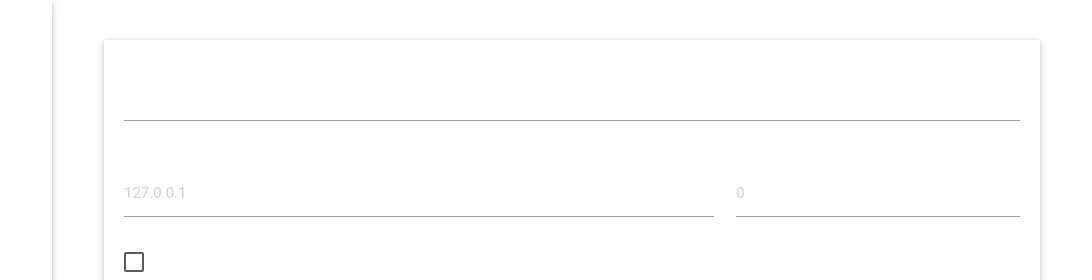
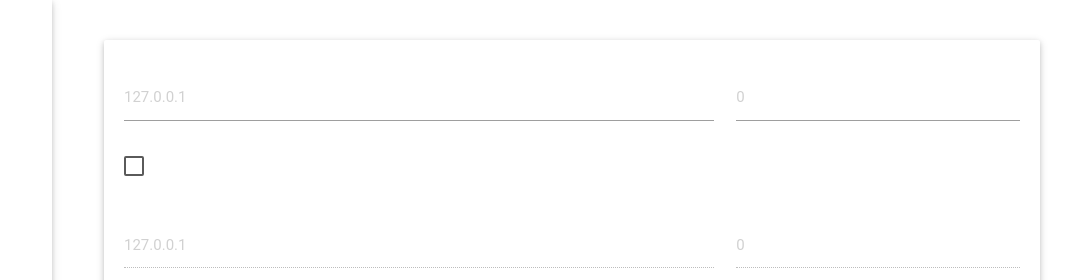
Before and after one commit to jondos/jondofox, a website: page data/options.html in a window 1280 px wide. Shown: the top 280 px of the page, 188-1280 px from the left. Drawn offline with Linux system fonts and the light colour scheme; a web font is replaced by a local one.

Commit message:
Remove input name field

```diff
--- a/data/options.html
+++ b/data/options.html
@@ -52,14 +52,14 @@
                                 <div class="card-content black-text">
                                     <span class="card-title"></span>
                                     <div class="row">
-                                        <div class="col s12">
+                                        <!--<div class="col s12">
                                             <div class="row">
                                                 <div class="input-field col s12">
                                                     <input type="text" name="proxy.custom.name" id="proxy.custom.name" />
                                                     <label for="proxy.custom.name" data-l10n-id="option_optionpage_proxy_custom_name_label"></label>
                                                 </div>
                                             </div>
-                                        </div>
+                                        </div>-->
                                         <!--<div class="col s12">
                                             <div class="row">
                                                 <div class="col s12"> <h6 data-l10n-id="option_optionpage_proxy_user_agent_label"></h6></div>
```
